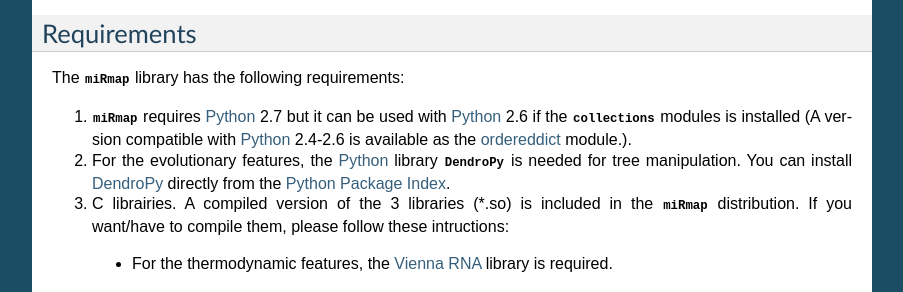
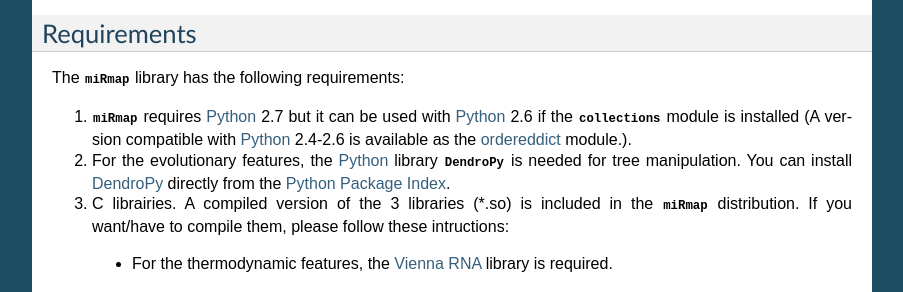
Before and after one commit to prashnts/miRmap, a Sphinx documentation site: the page built from docs/source/index.rst, in a window 1280 px wide and 900 px high, scrolled down 492 px. Shown: the part 152-444 px from the top of the window, without its empty margins (198-1101 px from the left). Built offline with Sphinx 7.4.7, drawn with Linux system fonts in a browser that asks for light colours.

Commit message:
Doc update

```diff
--- a/docs/source/index.rst
+++ b/docs/source/index.rst
@@ -34,7 +34,7 @@
 
 The :mod:`miRmap` library has the following requirements:
 
-1. :mod:`miRmap` requires Python_ 2.7 but it can be used with Python_ 2.6 if the :mod:`collections` modules is installed (A version compatible with Python_ 2.4-2.6 is available as the `ordereddict <http://pypi.python.org/pypi/ordereddict>`_ module.).
+1. :mod:`miRmap` requires Python_ 2.7 but it can be used with Python_ 2.6 if the :mod:`collections` module is installed (A version compatible with Python_ 2.4-2.6 is available as the `ordereddict <http://pypi.python.org/pypi/ordereddict>`_ module.).
 
 2. For the evolutionary features, the Python_ library :mod:`DendroPy` is needed for tree manipulation. You can install `DendroPy <http://pypi.python.org/pypi/DendroPy/>`_ directly from the `Python Package Index <http://pypi.python.org>`_.
 
```
